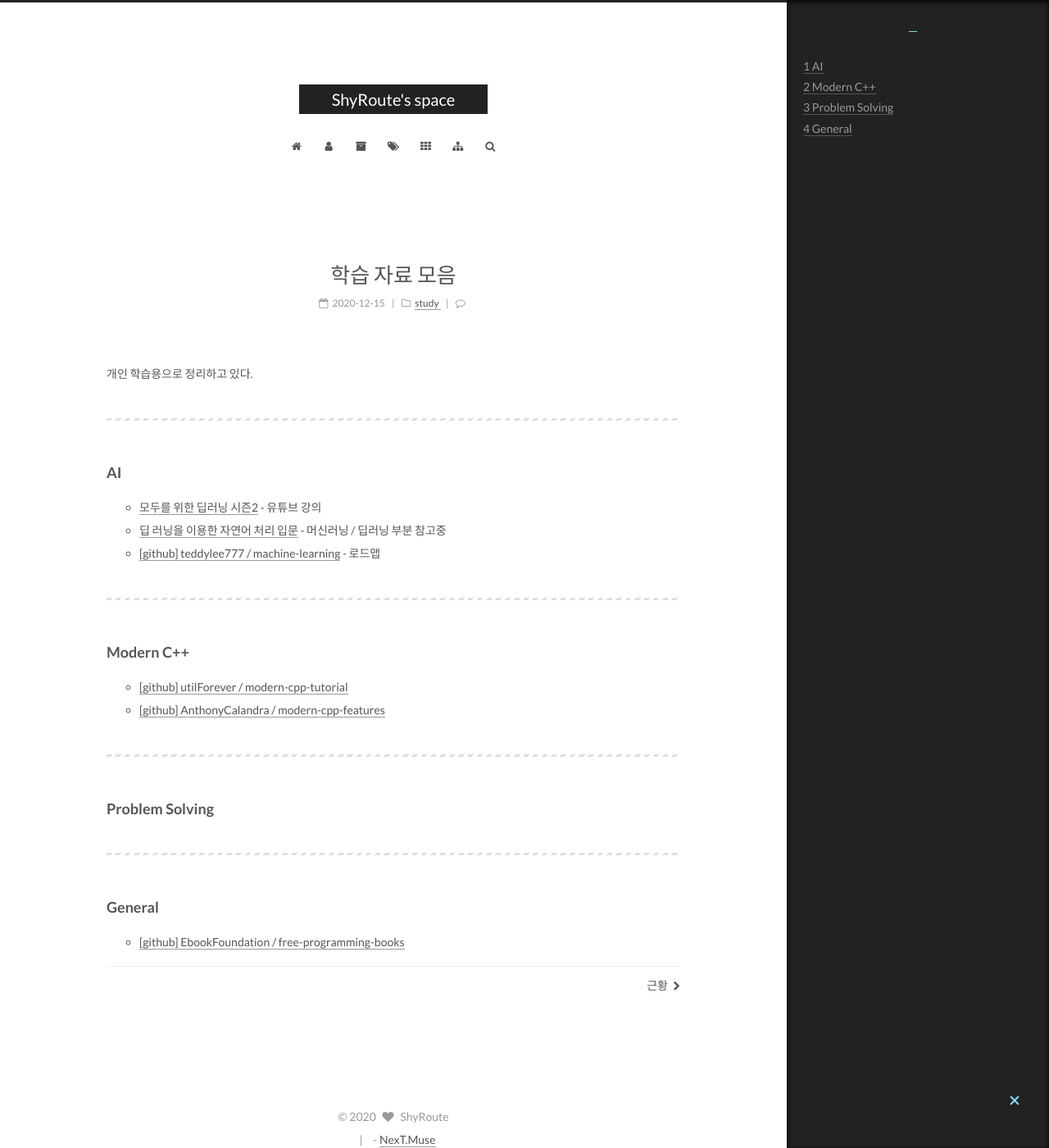
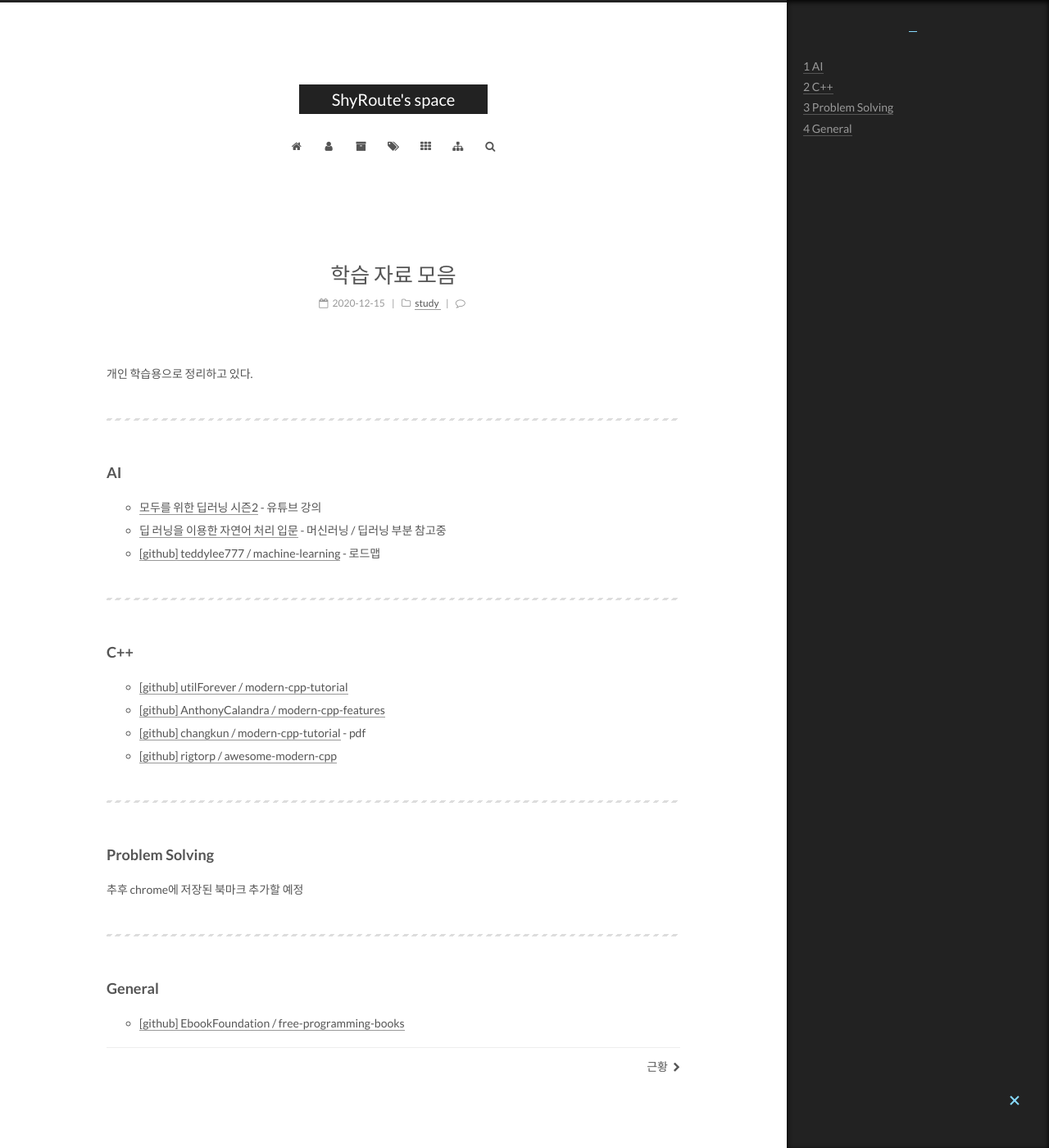
Before and after one commit to ShyRoute/ShyRoute.github.io, a Jekyll site: the page built from _posts/2020-12-15-studysite.md, in a window 1280 px wide and 1400 px high. Shown: the whole window at 82% size. Built offline with Jekyll 4.4.1, drawn with Linux system fonts in a browser that asks for light colours; comment, search, counter and statistics services are not loaded.

Commit message:
Update 2020-12-15-studysite.md

```diff
--- a/_posts/2020-12-15-studysite.md
+++ b/_posts/2020-12-15-studysite.md
@@ -16,12 +16,15 @@ tags:
 * [[github] teddylee777 / machine-learning](https://github.com/teddylee777/machine-learning) - 로드맵
 
 ---
-### Modern C++
+### C++
 * [[github] utilForever / modern-cpp-tutorial](https://github.com/utilForever/modern-cpp-tutorial)
 * [[github] AnthonyCalandra / modern-cpp-features](https://github.com/AnthonyCalandra/modern-cpp-features)
+* [[github] changkun / modern-cpp-tutorial](https://github.com/changkun/modern-cpp-tutorial) - pdf
+* [[github] rigtorp / awesome-modern-cpp](https://github.com/rigtorp/awesome-modern-cpp)
 
 ---
 ### Problem Solving
+추후 chrome에 저장된 북마크 추가할 예정
 
 ---
 ### General
```
